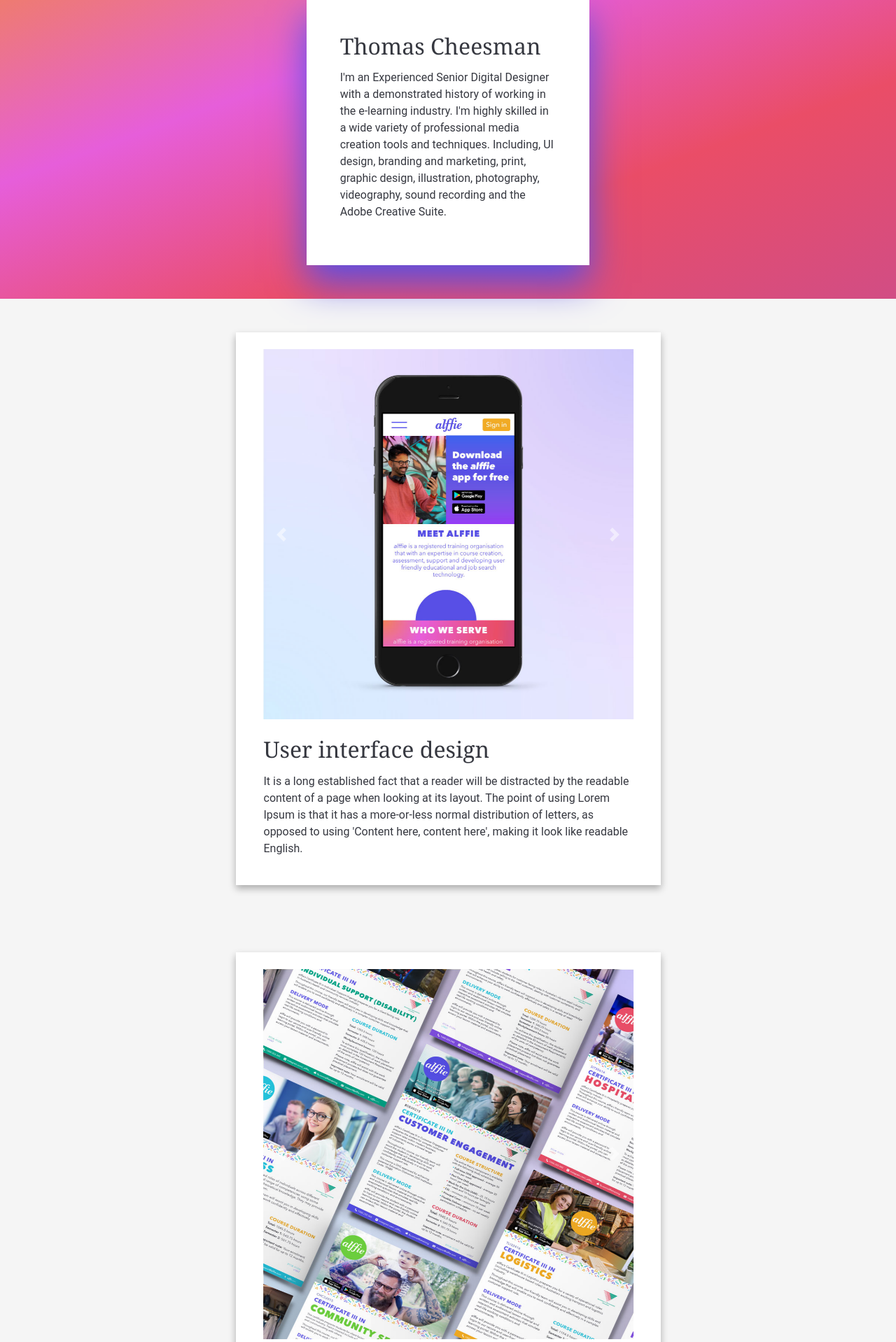
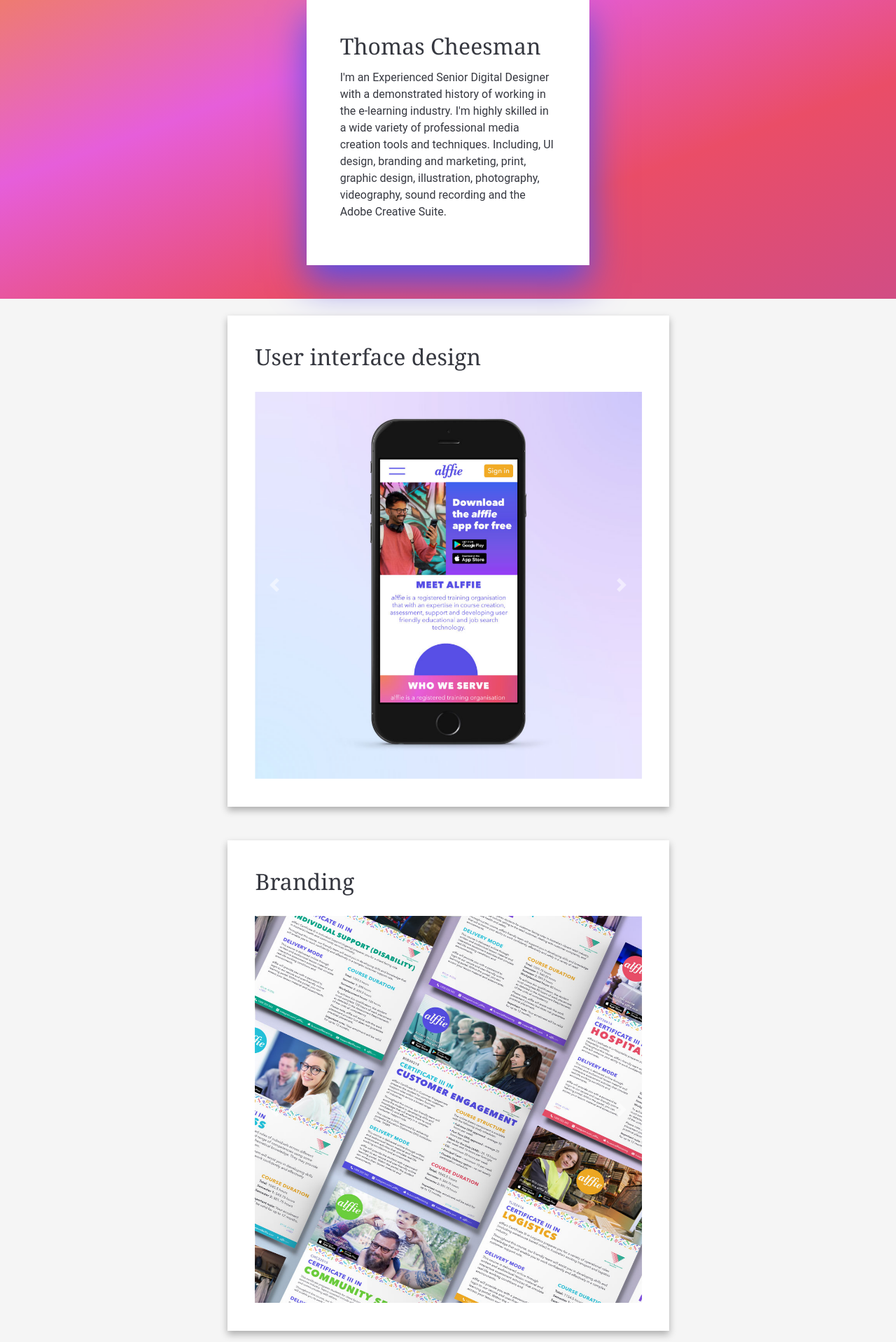
Before and after one commit to red-barrels/red-barrels.github.io, a PHP site: page / in a window 1280 px wide. Shown: the part 49-1967 px from the top of the page at 70% size. Run offline with PHP 8.4, Linux system fonts and the light colour scheme.

Commit message:
Update.
Removed descriptions, added illustrations

```diff
--- a/css/main.css
+++ b/css/main.css
@@ -54,11 +54,6 @@
 	box-shadow: 0px 5px 10px rgba(0,0,0,0.3);
 }
 
-#caption {
-	margin-top: 1.5em;
-
-}
-
 
 /* Pseudo-classes ------------------ */
 
--- a/index.html
+++ b/index.html
@@ -30,11 +30,16 @@
 		</div>
 
 		<!-- <div> containing image and text -->
-		<div class="row p-sm-5">
+		<div class="row p-sm-4">
 			<div id="card" class="p-4 col-md-9 col-lg-6">
+								<!-- Caption for image -->
+				<div class="mx-3 mt-3">
+					<h1>User interface design</h1>
+					<br>
+				</div>
 
 				<!-- Image aligned to left on medium screens. Sitting over text on screens smaller screens -->
-				<div id="carousel-ui" class="carousel slide" data-ride="carousel">
+				<div id="carousel-ui" class="carousel slide my-sm-3" data-ride="carousel">
 					<div class="carousel-inner">
 						<div class="carousel-item active">
 						   <img class="img-fluid col" src="img/alffie-home-mob-lg.jpg" alt="First slide">
@@ -55,25 +60,19 @@
 						    <span class="sr-only">Next</span>
 						  </a>
 				</div>
-
-				<!-- Caption for image -->
-				<div id="caption"  class="mx-3">
-					<h1>User interface design</h1>
-					<br>
-					<p>
-					It is a long established fact that a reader will be distracted by the readable content of a page when looking at its layout. The point of using Lorem Ipsum is that it has a more-or-less normal distribution of letters, as opposed to using 'Content here, content here', making it look like readable English.
-
-					</p>
-				</div>
 			</div>
 		</div>
 
 		<!-- <div> containing image and text -->
-		<div class="row p-sm-5">
+		<div class="row p-sm-4">
 			<div id="card" class="p-4 col-md-9 col-lg-6">
-
+				<!-- Caption for image -->
+				<div class="m-3">
+					<h1>Branding</h1>
+					<br>
+				</div>
 				<!-- Image aligned to left on medium screens. Sitting over text on screens smaller screens -->
-				<div id="carousel-branding" class="carousel slide" data-ride="carousel">
+				<div id="carousel-branding" class="carousel slide my-sm-3" data-ride="carousel">
 						  <div class="carousel-inner">
 						    <div class="carousel-item active">
 						      <img class="img-fluid col" src="img/flyer-mockup.jpg" alt="First slide">
@@ -94,34 +93,36 @@
 						    <span class="sr-only">Next</span>
 						  </a>
 						</div>
-
-				<!-- Caption for image -->
-				<div id="caption">
-					<h1>Branding</h1>
-					<br>
-					<p>
-					It is a long established fact that a reader will be distracted by the readable content of a page when looking at its layout. The point of using Lorem Ipsum is that it has a more-or-less normal distribution of letters, as opposed to using 'Content here, content here', making it look like readable English.
-
-					</p>
-				</div>
 			</div>
 		</div>
 
 		<!-- <div> containing image and text -->
-		<div class="row p-sm-5">
+		<div class="row p-sm-4">
 			<div id="card" class="p-4 col-md-9 col-lg-6">
 
+				<!-- Caption for image -->
+				<div class="m-3">
+					<h1>Illustration</h1>
+					<br>
+				</div>
+
 				<!-- Image aligned to left on medium screens. Sitting over text on screens smaller screens -->
-				<div id="carousel-illustration" class="carousel slide" data-ride="carousel">
+				<div id="carousel-illustration" class="carousel slide my-sm-3" data-ride="carousel">
 						  <div class="carousel-inner">
 						    <div class="carousel-item active">
-						      <img class="img-fluid col" src="img/alffie-home-mob-lg.jpg" alt="First slide">
+						      <img class="img-fluid col" src="img/evolution.jpg" alt="First slide">
 						    </div>
 						    <div class="carousel-item">
-						      <img class="img-fluid col" src="img/alffie-home-desk-lg.jpg" alt="Second slide">
+						      <img class="img-fluid col" src="img/razzle-punchman.jpg" alt="Second slide">
 						    </div>
 						    <div class="carousel-item">
-						      <img class="img-fluid col" src="img/alffie-home-mob-lg.jpg" alt="Third slide">
+						      <img class="img-fluid col" src="img/chemical.jpg" alt="Third slide">
+						    </div>
+						    <div class="carousel-item">
+						      <img class="img-fluid col" src="img/5-stars.jpg" alt="Third slide">
+						    </div>
+						    <div class="carousel-item">
+						      <img class="img-fluid col" src="img/tortoise.jpg" alt="Third slide">
 						    </div>
 						  </div>
 						  <a class="carousel-control-prev" href="#carousel-illustration" role="button" data-slide="prev">
@@ -133,16 +134,6 @@
 						    <span class="sr-only">Next</span>
 						  </a>
 						</div>
-
-				<!-- Caption for image -->
-				<div id="caption">
-					<h1>Illustration</h1>
-					<br>
-					<p>
-					It is a long established fact that a reader will be distracted by the readable content of a page when looking at its layout. The point of using Lorem Ipsum is that it has a more-or-less normal distribution of letters, as opposed to using 'Content here, content here', making it look like readable English.
-
-					</p>
-				</div>
 			</div>
 		</div>
 
```
Also changed, not shown: img/5-stars.jpg (added), img/chemical.jpg (added), img/evolution.jpg (added), img/razzle-punchman.jpg (added), img/tortoise.jpg (added).
